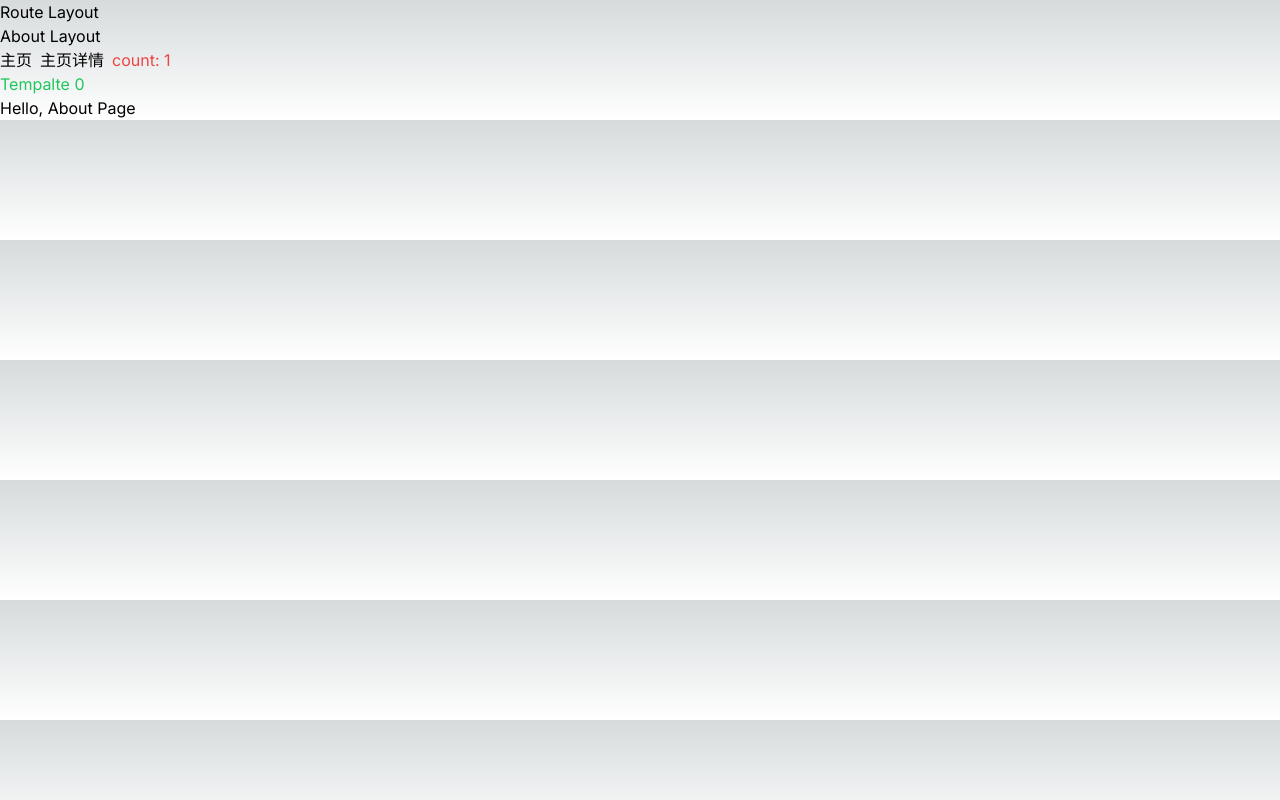
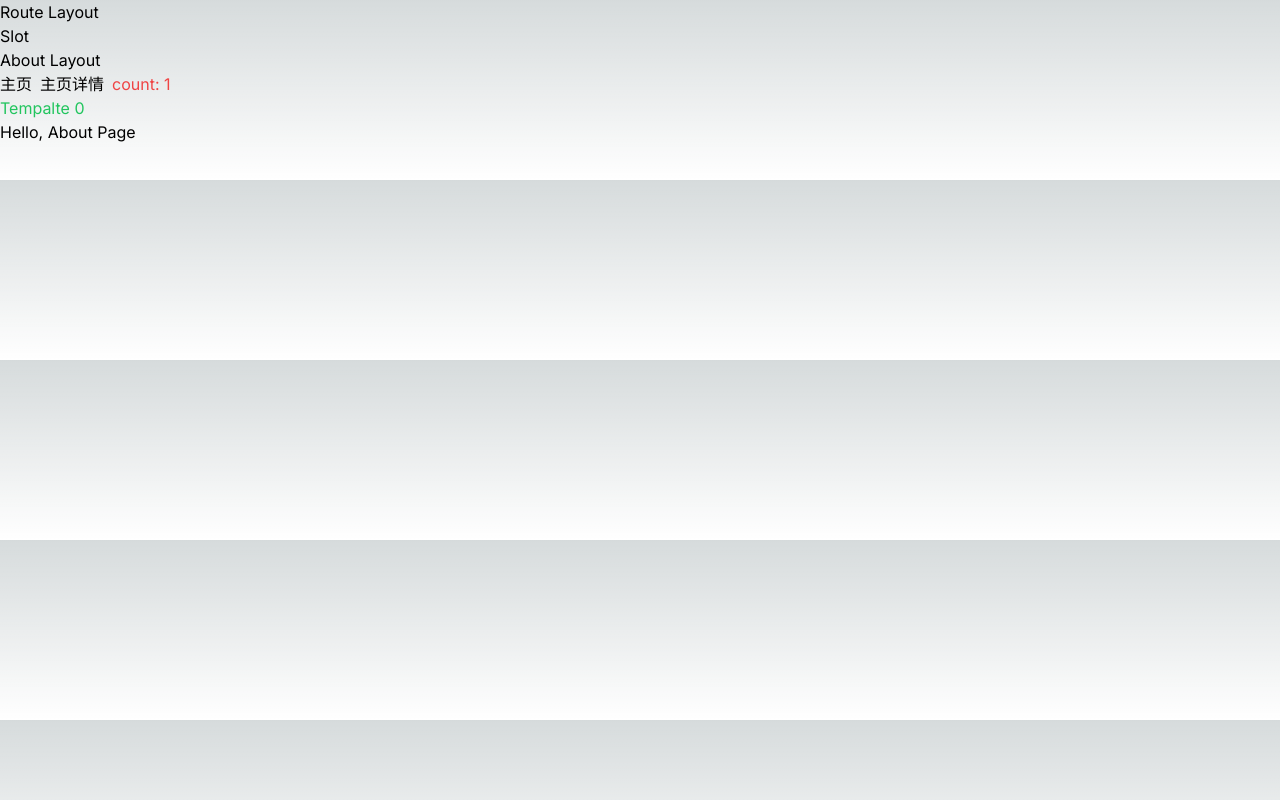
Before and after one commit to fireMan-34/nextJs, a Next.js app: page /about in a window 1280 px wide. Built offline with nearby package versions, Linux system fonts and the light colour scheme.

Commit message:
feat: 添加底部導航

```diff
--- /dev/null
+++ b/app/@slotA/page.tsx
@@ -0,0 +1,24 @@
+import Link from "next/link";
+
+interface NavItem {
+  text: string;
+  href: string;
+}
+
+const navs: NavItem[] = [
+  { text: "首頁", href: "/" },
+  { text: "道具", href: "/" },
+  { text: "任務", href: "/" },
+  { text: "用戶", href: "/" },
+  { text: "mod", href: "/" },
+];
+
+export default function SlotA({ children }: { children: React.ReactNode }) {
+  return (
+    <div className="fixed bottom-0 w-full h-8 flex gap-2 items-center text-white z-20 scroll-auto overflow-auto text-center border-teal-100 border-t shadow-sm shadow-pink-50">
+      {navs.map((navItem) => (
+        <Link className="basis-16 flex-shrink-0" href={navItem.href}>{navItem.text}</Link>
+      ))}
+    </div>
+  );
+}
--- a/app/about/layout.tsx
+++ b/app/about/layout.tsx
@@ -8,7 +8,7 @@ export default function ({ children }: { children: React.ReactNode }) {
     <div>
       <h2>About Layout</h2>
       <div className="inline-flex gap-2">
-        <Link href={"/about"}>
+          <Link href={"/about"}>
           <span className="hover:text-yellow-500">主页</span>
         </Link>
         <Link href={"/about/detail"}>
--- a/app/layout.tsx
+++ b/app/layout.tsx
@@ -11,8 +11,10 @@ export const metadata: Metadata = {
 
 export default function RootLayout({
   children,
+  slotA,
 }: Readonly<{
   children: React.ReactNode;
+  slotA: React.ReactNode;
 }>) {
   // only use server
   console.log(`Route mode: ${process.env.ROUTE_MODE}`);
@@ -20,7 +22,10 @@ export default function RootLayout({
     <html lang="en">
       <body className={inter.className}>
         <h2>Route Layout</h2>
+        <h3>Slot</h3>
+        {slotA}
         {children}
+        <div className="pb-9"></div>
       </body>
     </html>
   );
```
